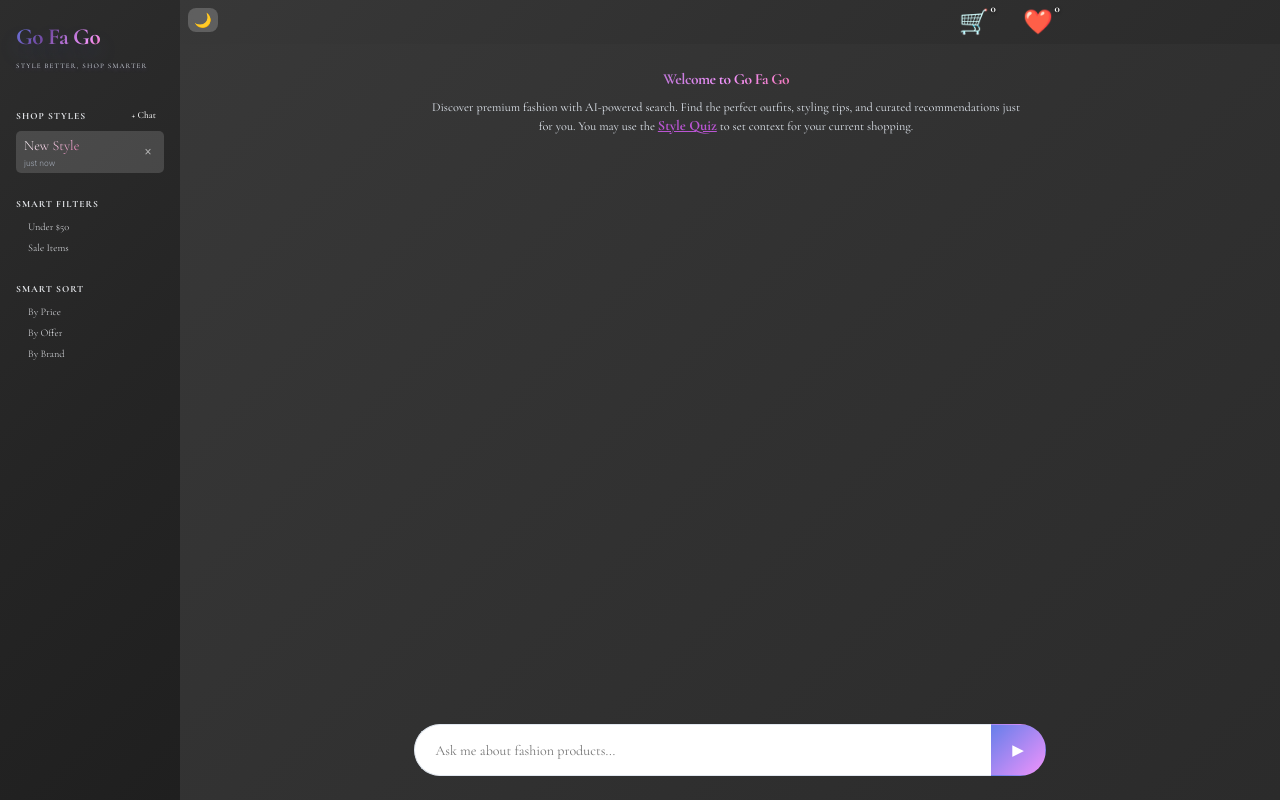
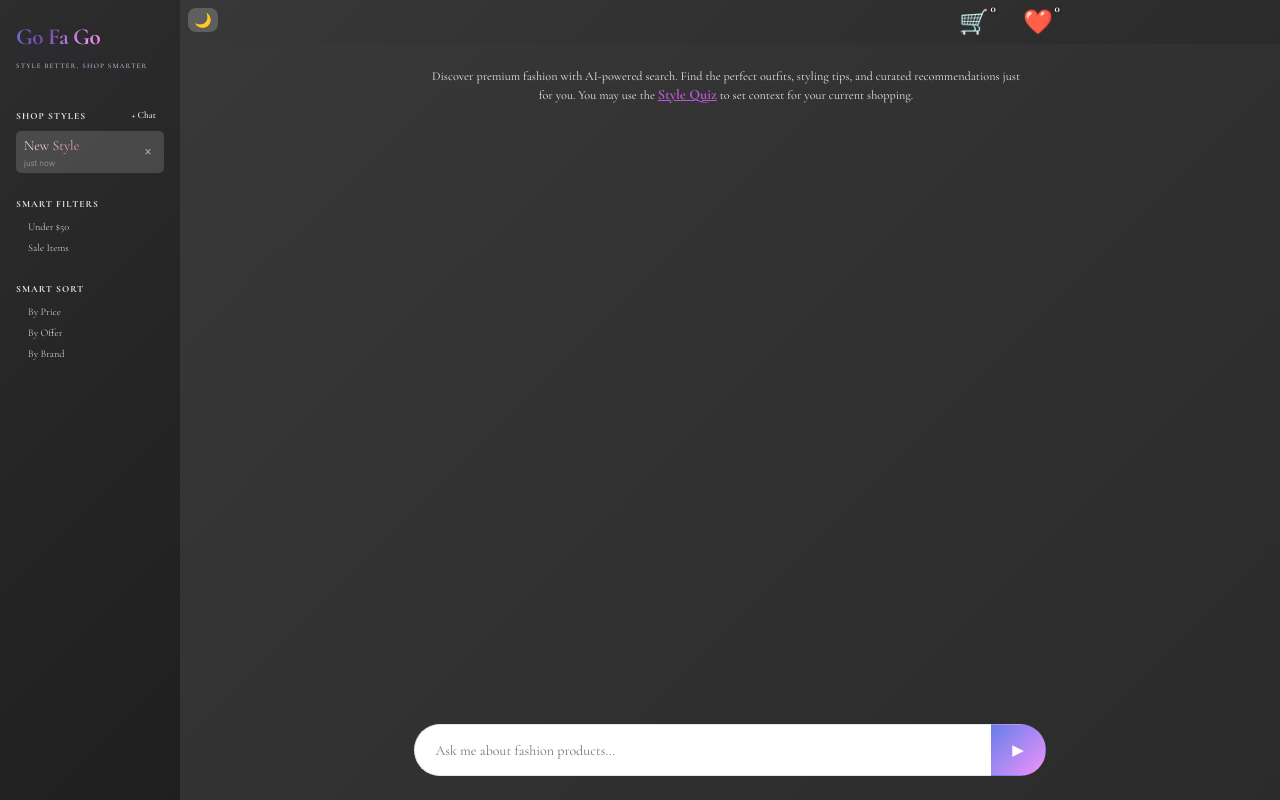
Before and after one commit to raja-datascientist/GoFaGo, a Flask app: page / in a window 1280 px wide. Run offline with Flask 3, Linux system fonts and the light colour scheme; some web fonts are replaced.

Commit message:
Remove 'Welcome to Go Fa Go' heading from welcome message

```diff
--- a/frontend_python/templates/index.html
+++ b/frontend_python/templates/index.html
@@ -105,7 +105,6 @@
                         <!-- Empty State -->
                         <div class="empty-state" id="emptyState">
                             <div class="empty-message">
-                                <h3>Welcome to Go Fa Go</h3>
                                 <p>Discover premium fashion with AI-powered search. Find the perfect outfits, styling tips, and curated recommendations just for you. You may use the <a href="#" id="welcomeStyleQuizLink" style="color: #BA55D3; text-decoration: underline; cursor: pointer; font-weight: bold; font-size: calc(1em + 2px);">Style Quiz</a> to set context for your current shopping.</p>
                             </div>
                         </div>
```
